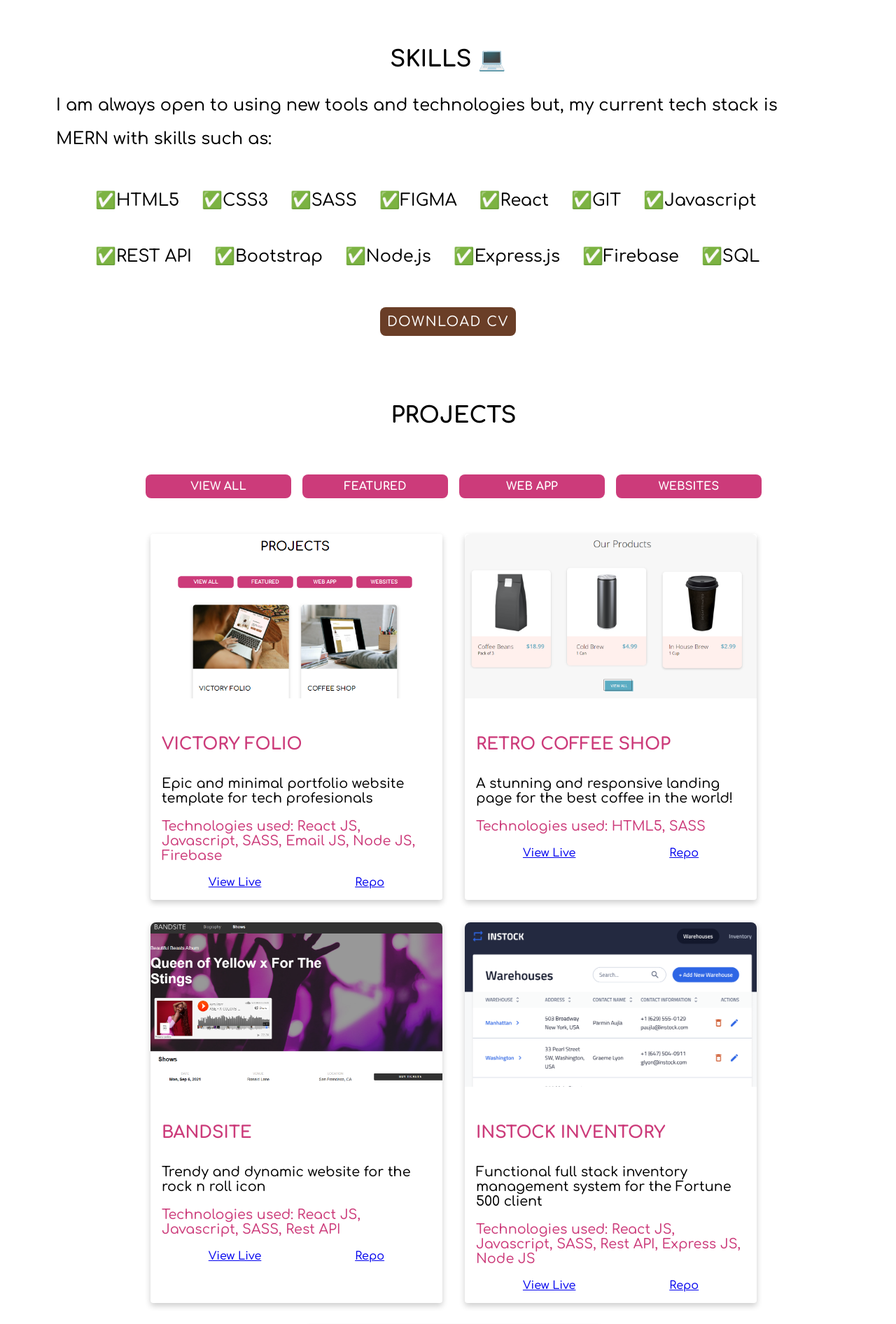
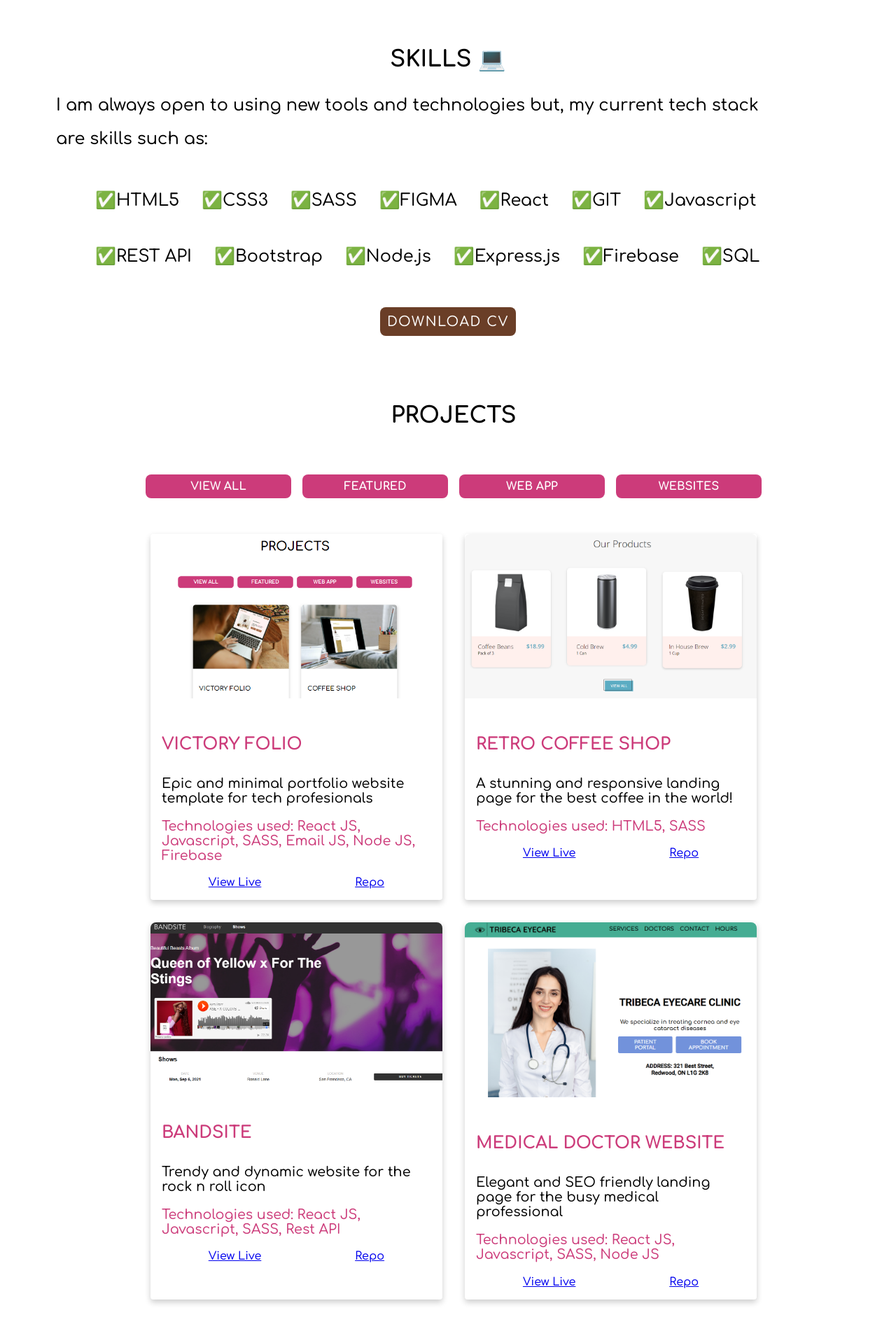
Before and after one commit to VictoryOnuoha/VICTORY-FOLIO-2.0, a React (Create React App) app: page / in a window 1280 px wide. Shown: the part 2041-3933 px from the top of the page at 70% size. Built offline with nearby package versions, Linux system fonts and the light colour scheme.

Commit message:
Removed instock project

```diff
--- a/src/assets/data/card.js
+++ b/src/assets/data/card.js
@@ -38,16 +38,6 @@ const cards = [
         id: '2629f8e8-2bb4-11ed-a261-0242ac120002'
     },
     {
-        title: 'INSTOCK INVENTORY',
-        category: ['WEB APP', 'FEATURED'],
-        description: 'Functional full stack inventory management system for the Fortune 500 client ',
-        image: card5,
-        live: 'https://github.com/VictoryOnuoha',
-        repo: 'https://github.com/VictoryOnuoha',
-        technology: 'React JS, Javascript, SASS, Rest API, Express JS, Node JS',
-        id: '2629fb04-2bb4-11ed-a261-0242ac120002'
-    },
-    {
         title: 'MEDICAL DOCTOR WEBSITE',
         category: ['WEB APP', 'WEBSITE'],
         description: 'Elegant and SEO friendly landing page for the busy medical professional',
--- a/src/components/about/about.js
+++ b/src/components/about/about.js
@@ -16,6 +16,7 @@ function About() {
                     <h1 className='about__info' >Hello, World 🦋
                     </h1>
             </section>
+
             <section className='about__user' >
                 <article className='about__text-box' >
                     <p className='about__text' >Thank you for being here!
@@ -43,12 +44,12 @@ function About() {
                     <img src={headshot} alt='Victory' className='about__photo'  />
                 </section>
             </section>
-
+            <section>
                 <section className='about__skills-box' >
                     <h2 className='about__skills' >SKILLS 💻</h2>
                 </section>
                 <p className='about__text'> I am always open to using new tools
-                    and technologies but, my current tech stack is MERN with skills such as:
+                    and technologies but, my current tech stack are skills such as:
                 </p>
 
 
@@ -68,12 +69,13 @@ function About() {
                     <li className='about__text-list-item' >✅SQL </li>
 
                 </ul>
-                <section className='about__buttons' >
+
+            <section className='about__buttons' >
                 <button className='about__button'>
                     DOWNLOAD CV
                 </button>
             </section>
-
+        </section>
         </main>
     )
 }
--- a/src/components/about/about.scss
+++ b/src/components/about/about.scss
@@ -34,6 +34,7 @@
         }
         @include mixins.desktop {
             font-size: 1.5rem;
+            text-align: left;
         }
         @include mixins.largeDesktop {
             font-size: 1.8rem;
```
